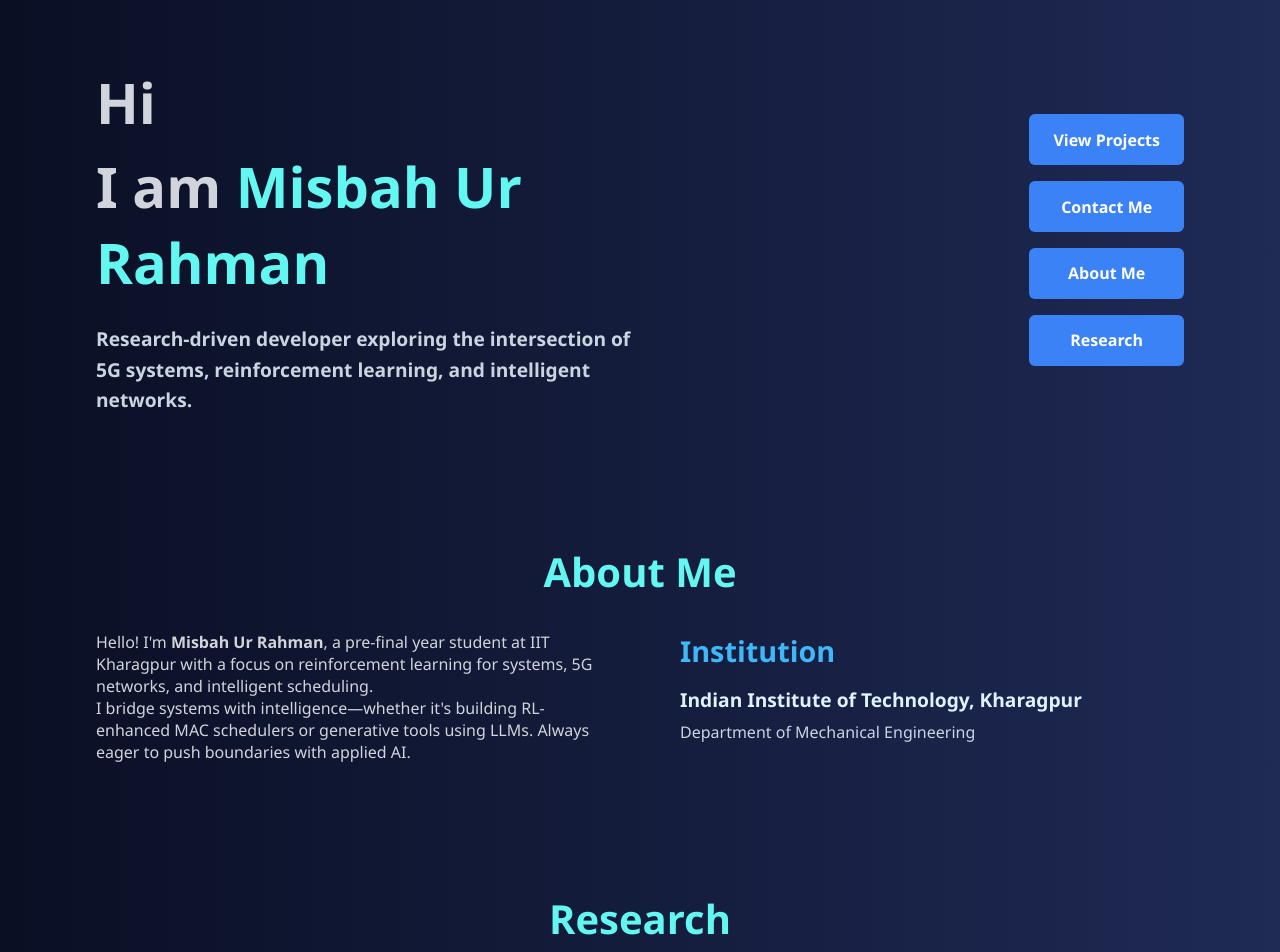
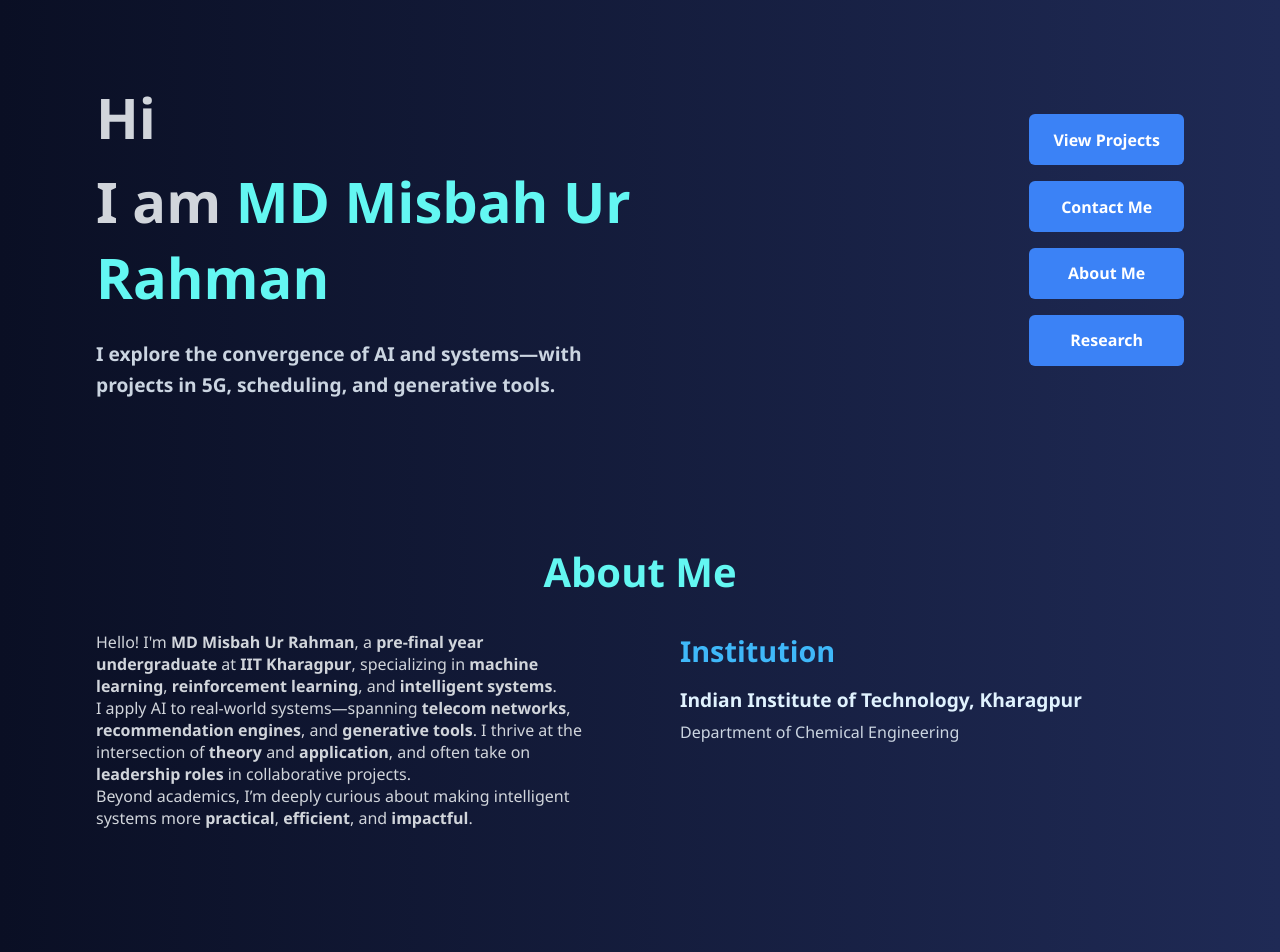
Before and after one commit to misbah17311/misbah-portfolio, a plain HTML site: page index.html in a window 1280 px wide. Shown: the top 952 px of the page. Drawn offline with Linux system fonts and the light colour scheme.

Commit message:
Update index.html

```diff
--- a/index.html
+++ b/index.html
@@ -13,9 +13,9 @@
 <section class="hero">
   <div class="heroLeft">
     <h1>Hi</h1>
-    <h1>I am <span class="highlight">Misbah Ur Rahman</span></h1>
+    <h1>I am <span class="highlight">MD Misbah Ur Rahman</span></h1>
     <h3>
-      Research-driven developer exploring the intersection of 5G systems, reinforcement learning, and intelligent networks.
+      I explore the convergence of <strong>AI</strong> and <strong>systems</strong>—with projects in <strong>5G</strong>, <strong>scheduling</strong>, and <strong>generative tools</strong>.
     </h3>
   </div>
   <div class="heroRight">
@@ -31,17 +31,20 @@
   <div class="aboutContent">
     <div class="aboutContentLeft">
       <p>
-        Hello! I'm <strong>Misbah Ur Rahman</strong>, a pre-final year student at IIT Kharagpur with a focus on reinforcement learning for systems, 5G networks, and intelligent scheduling.
+        Hello! I'm <strong>MD Misbah Ur Rahman</strong>, a <strong>pre-final year undergraduate</strong> at <strong>IIT Kharagpur</strong>, specializing in <strong>machine learning</strong>, <strong>reinforcement learning</strong>, and <strong>intelligent systems</strong>.
       </p>
       <p>
-        I bridge systems with intelligence—whether it's building RL-enhanced MAC schedulers or generative tools using LLMs. Always eager to push boundaries with applied AI.
+        I apply AI to real-world systems—spanning <strong>telecom networks</strong>, <strong>recommendation engines</strong>, and <strong>generative tools</strong>. I thrive at the intersection of <strong>theory</strong> and <strong>application</strong>, and often take on <strong>leadership roles</strong> in collaborative projects.
+      </p>
+      <p>
+        Beyond academics, I’m deeply curious about making intelligent systems more <strong>practical</strong>, <strong>efficient</strong>, and <strong>impactful</strong>.
       </p>
     </div>
 
     <div class="aboutContentRight">
       <h2>Institution</h2>
       <h3 class="eduInstitution">Indian Institute of Technology, Kharagpur</h3>
-      <p class="eduDept">Department of Mechanical Engineering</p>
+      <p class="eduDept">Department of Chemical Engineering</p>
     </div>
   </div>
 </section>
@@ -157,6 +160,11 @@
       </div>
 
       <div class="contactCard">
+        <i class="fas fa-envelope contactIcon"></i>
+        <a href="mailto:rahmanmisbahur2005@gmail.com">rahmanmisbahur2005@gmail.com</a>
+      </div>
+
+      <div class="contactCard">
         <i class="fab fa-github contactIcon"></i>
         <a href="https://github.com/misbah17311" target="_blank">github.com/misbah17311</a>
       </div>
```
